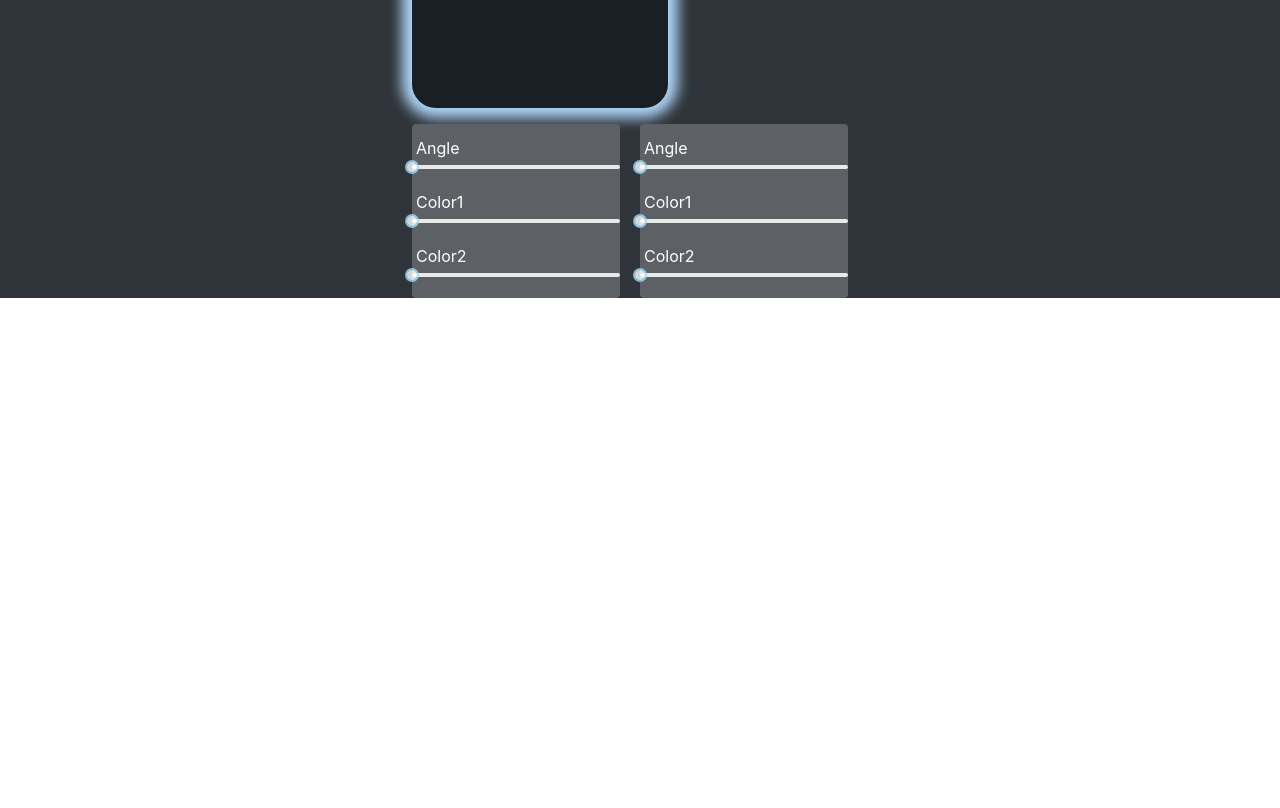
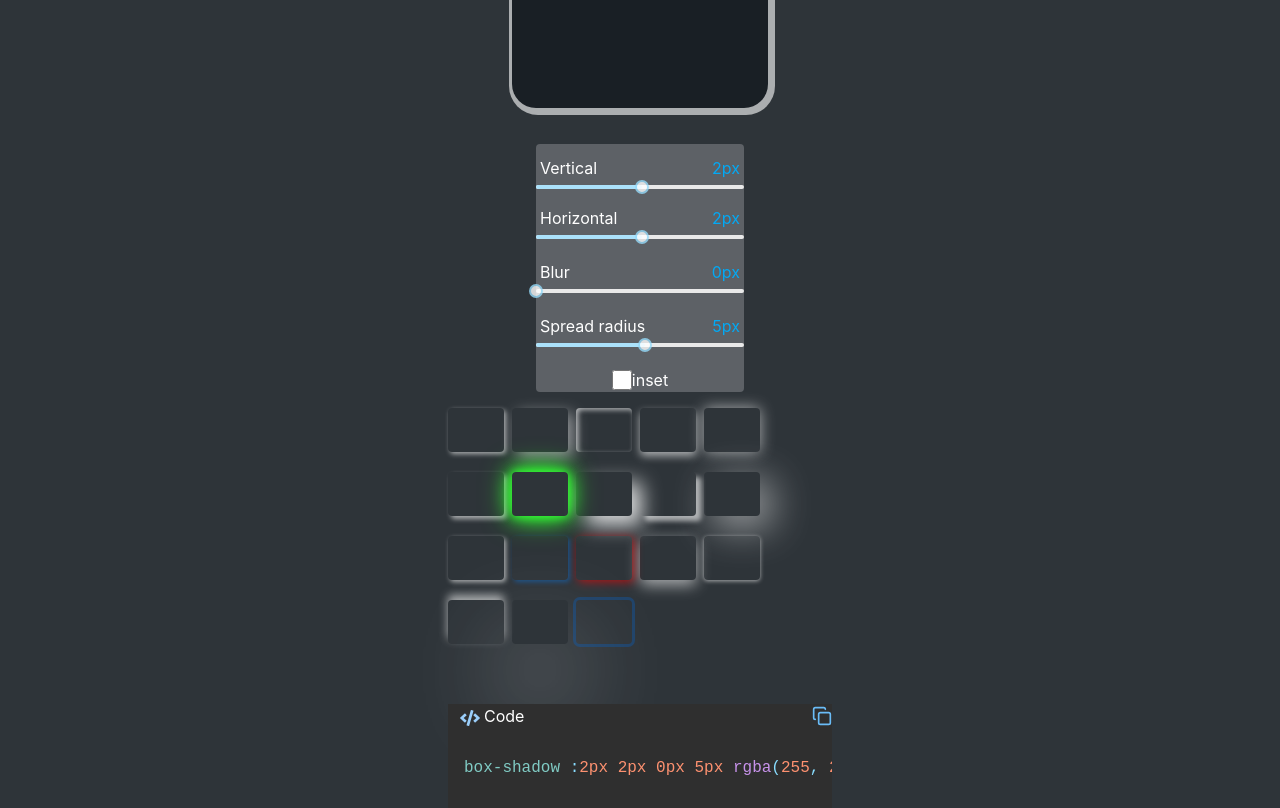
Before and after one commit to mazharzaka/thewebfather-main, a React (Create React App) app: page /Boxshadow in a window 1280 px wide. Shown: the part 840-1648 px from the top of the page. Before the commit the page ends 1138 px from the top, so only its background shows below. Built offline with nearby package versions, Linux system fonts and the light colour scheme.

Commit message:
finsh box shadow

```diff
--- a/src/components/Boxshadow/index.js
+++ b/src/components/Boxshadow/index.js
@@ -1,65 +1,115 @@
 import Slider from "rc-slider";
-import React from "react";
-
+import React, { useEffect, useState } from "react";
+import "react-color-palette/css";
+import { materialDark } from "react-syntax-highlighter/dist/esm/styles/prism";
+import { Prism as SyntaxHighlighter } from "react-syntax-highlighter";
+import { FaCode } from "react-icons/fa";
+import { LuCopy, LuCopyCheck } from "react-icons/lu";
+import CopyToClipboard from "react-copy-to-clipboard";
 function Boxshadow() {
+  const [vertical, setVertical] = useState(2);
+  const [horizontal, setHorizontal] = useState(2);
+  const [spread, setSpread] = useState(5);
+  const [blur, setBlur] = useState(0);
+  const [inset, setinset] = useState(false);
+  const [color, setcolor] = useState("rgba(255, 255, 255, 0.6)");
+  const [boxShadow, setboxShadow] = useState(
+    "2px 2px 5px rgba(255, 255, 255, 0.1)"
+  );
+  const [copy, setcopy] = useState(false);
+  useEffect(() => {
+    inset
+      ? setboxShadow(
+          `inset ${horizontal}px ${vertical}px ${blur}px ${spread}px ${color}`
+        )
+      : setboxShadow(
+          `${horizontal}px ${vertical}px ${blur}px ${spread}px ${color}`
+        );
+  }, [horizontal, vertical, blur, spread, inset]);
+  const handleVertical = (e) => {
+    setVertical(e);
+  };
+  const handlehorizontal = (e) => {
+    setHorizontal(e);
+  };
+  const handlespread = (e) => {
+    setSpread(e);
+  };
+  const handleblur = (e) => {
+    setBlur(e);
+  };
+  const Check = (e) => {
+    setinset(e.target.checked);
+  };
+  const handelBox = (e) => {
+    const box = e.target.style.boxShadow;
+    setboxShadow(box);
+    console.log(box);
+    const Sbox = document.getElementById("Sbox");
+    let nums = box
+      .split(")")[1]
+      .split("px")
+      .map((e) => Number(e));
+    setHorizontal(nums[0]);
+    setVertical(nums[1]);
+    setBlur(nums[2]);
+    setSpread(0);
+    // console.log(nums[4]);
+    nums.length === 5 && setSpread(nums[3]);
+    setinset(box.includes("inset"));
+    setcolor(box.split(")")[0] + ")");
+    Sbox.style.boxShadow = box;
+  };
   return (
     <div className="flex flex-col">
-      <div className="flex items-center mt-6 mb-4 justify-start">
+      <div className="flex items-center mt-6 mb-9 justify-center">
         <div
           className="w-64 h-44 bg-black-100  rounded-3xl"
-          style={{ boxShadow: "0px 0px 14px 10px #b1d8fb" }}
+          style={{
+            boxShadow: boxShadow,
+          }}
+          id="Sbox"
         ></div>
       </div>
-      <div className="flex ">
-        <div className="w-52 rounded  bg-black-400 mr-5">
-          {/* <div className="w-full picker one">
-          <ColorPicker
-            height={100}
-            hideInput={["rgb", "hsv"]}
-            color={color}
-            onChange={setColor}
-          />
-        </div>
-        <div className="flex mt-3 w-full justify-center">
-          <div
-            id="color"
-            // className="w-10 border-2 border-transparent h-6 rounded mr-6 bg-blue-100  active"
-            // handleRender={handleRender}
-            style={{ background: color1 }}
-            onClick={Fcolor}
-          ></div>
-          <div
-            id="color"
-            // className="w-10 border-2  border-transparent h-6 rounded bg-blue-100 "
-            onClick={Seccolor}
-            style={{ background: color2 }}
-          ></div>
-        </div>
-        <div className="w-full flex flex-col mt-4">
-          <label className="ml-1 mr-1 text-white">Type</label>
-          <div className="w-full text-center">
-            <select
-              onClick={Type}
-              id="options"
-              className="h-7 w-4/5 mt-3 rounded border-2  border-transparent focus:outline-none "
-            >
-              <option>linear</option>
-              <option>radial</option>
-            </select>
-          </div>
-        </div> */}
-
+      <div className="flex justify-center">
+        <div className="w-52 rounded  bg-black-400 ">
           <div className="w-full  flex flex-col mt-3" id="angle">
             <label className="ml-1 mr-1 flex justify-between text-blue-100">
               {" "}
-              <span className="text-white">Angle</span>
-              {/* {deg}deg */}
+              <span className="text-white">Vertical </span>
+              {vertical}px
             </label>
             <div className="w-full text-center">
               <Slider
-                min={0}
-                // onChange={(e) => Deg(e)}
-                max={360}
+                min={-100}
+                value={vertical}
+                max={100}
+                onChange={handleVertical}
+                styles={{
+                  tracks: {
+                    background: `linear-gradient(90deg, #03a9f4 0%, #43e1b0 50%, #4caf50 100%)`,
+                  },
+                  track: {
+                    background: "transparent",
+                  },
+                }}
+                // value={deg}
+                className="transparent h-1.5 w-4/5  cursor-pointer appearance-none rounded-lg border-transparent"
+              />
+            </div>
+          </div>
+          <div className="w-full  flex flex-col mt-3" id="angle">
+            <label className="ml-1 mr-1 flex justify-between text-blue-100">
+              {" "}
+              <span className="text-white">Horizontal </span>
+              {horizontal}px
+            </label>
+            <div className="w-full text-center">
+              <Slider
+                min={-100}
+                value={horizontal}
+                max={100}
+                onChange={handlehorizontal}
                 styles={{
                   tracks: {
                     background: `linear-gradient(90deg, #03a9f4 0%, #43e1b0 50%, #4caf50 100%)`,
@@ -76,13 +126,15 @@ function Boxshadow() {
           <div className="w-full flex flex-col mt-4">
             <label className="ml-1 mr-1 flex justify-between text-blue-100">
               {" "}
-              <span className="text-white">Color1</span>
-              {/* {fnum}% */}
+              <span className="text-white">Blur </span>
+              {blur}px
             </label>
             <div className="w-full text-center">
               <Slider
                 min={0}
-                // onChange={(e) => Fnum(e)}
+                value={blur}
+                max={100}
+                onChange={handleblur}
                 styles={{
                   tracks: {
                     background: `linear-gradient(90deg, #03a9f4 0%, #43e1b0 50%, #4caf50 100%)`,
@@ -91,8 +143,6 @@ function Boxshadow() {
                     background: "transparent",
                   },
                 }}
-                max={360}
-                // value={fnum}
                 className="transparent h-1.5 w-4/5  cursor-pointer appearance-none rounded-lg border-transparent"
               />
             </div>
@@ -100,12 +150,15 @@ function Boxshadow() {
           <div className="w-full flex flex-col mt-4 mb-4">
             <label className="ml-1 mr-1 flex justify-between text-blue-100">
               {" "}
-              <span className="text-white">Color2</span>
-              {/* {snum}% */}
+              <span className="text-white">Spread radius</span>
+              {spread}px
             </label>
             <div className="w-full text-center">
               <Slider
-                min={0}
+                min={-100}
+                value={spread}
+                max={100}
+                onChange={handlespread}
                 styles={{
                   tracks: {
                     background: `linear-gradient(90deg, #03a9f4 0%, #43e1b0 50%, #4caf50 100%)`,
@@ -115,124 +168,168 @@ function Boxshadow() {
                   },
                 }}
                 // onChange={(e) => Snum(e)}
-                max={360}
+
                 // value={snum}
                 className="transparent h-1.5 w-4/5  cursor-pointer appearance-none rounded-lg border-transparent"
               />
             </div>
           </div>
-        </div>
-        <div className="w-52 rounded  bg-black-400 mr-5">
-          {/* <div className="w-full picker one">
-          <ColorPicker
-            height={100}
-            hideInput={["rgb", "hsv"]}
-            color={color}
-            onChange={setColor}
-          />
-        </div>
-        <div className="flex mt-3 w-full justify-center">
-          <div
-            id="color"
-            // className="w-10 border-2 border-transparent h-6 rounded mr-6 bg-blue-100  active"
-            // handleRender={handleRender}
-            style={{ background: color1 }}
-            onClick={Fcolor}
-          ></div>
-          <div
-            id="color"
-            // className="w-10 border-2  border-transparent h-6 rounded bg-blue-100 "
-            onClick={Seccolor}
-            style={{ background: color2 }}
-          ></div>
-        </div>
-        <div className="w-full flex flex-col mt-4">
-          <label className="ml-1 mr-1 text-white">Type</label>
-          <div className="w-full text-center">
-            <select
-              onClick={Type}
-              id="options"
-              className="h-7 w-4/5 mt-3 rounded border-2  border-transparent focus:outline-none "
-            >
-              <option>linear</option>
-              <option>radial</option>
-            </select>
-          </div>
-        </div> */}
-
-          <div className="w-full  flex flex-col mt-3" id="angle">
-            <label className="ml-1 mr-1 flex justify-between text-blue-100">
-              {" "}
-              <span className="text-white">Angle</span>
-              {/* {deg}deg */}
+          <div className="w-full flex justify-center">
+            <label className="text-white flex items-center ">
+              <input type="checkbox" onClick={Check} className="w-5 h-5" />
+              inset
             </label>
-            <div className="w-full text-center">
-              <Slider
-                min={0}
-                // onChange={(e) => Deg(e)}
-                max={360}
-                styles={{
-                  tracks: {
-                    background: `linear-gradient(90deg, #03a9f4 0%, #43e1b0 50%, #4caf50 100%)`,
-                  },
-                  track: {
-                    background: "transparent",
-                  },
-                }}
-                // value={deg}
-                className="transparent h-1.5 w-4/5  cursor-pointer appearance-none rounded-lg border-transparent"
-              />
-            </div>
-          </div>
-          <div className="w-full flex flex-col mt-4">
-            <label className="ml-1 mr-1 flex justify-between text-blue-100">
-              {" "}
-              <span className="text-white">Color1</span>
-              {/* {fnum}% */}
-            </label>
-            <div className="w-full text-center">
-              <Slider
-                min={0}
-                // onChange={(e) => Fnum(e)}
-                styles={{
-                  tracks: {
-                    background: `linear-gradient(90deg, #03a9f4 0%, #43e1b0 50%, #4caf50 100%)`,
-                  },
-                  track: {
-                    background: "transparent",
-                  },
-                }}
-                max={360}
-                // value={fnum}
-                className="transparent h-1.5 w-4/5  cursor-pointer appearance-none rounded-lg border-transparent"
-              />
-            </div>
-          </div>
-          <div className="w-full flex flex-col mt-4 mb-4">
-            <label className="ml-1 mr-1 flex justify-between text-blue-100">
-              {" "}
-              <span className="text-white">Color2</span>
-              {/* {snum}% */}
-            </label>
-            <div className="w-full text-center">
-              <Slider
-                min={0}
-                styles={{
-                  tracks: {
-                    background: `linear-gradient(90deg, #03a9f4 0%, #43e1b0 50%, #4caf50 100%)`,
-                  },
-                  track: {
-                    background: "transparent",
-                  },
-                }}
-                // onChange={(e) => Snum(e)}
-                max={360}
-                // value={snum}
-                className="transparent h-1.5 w-4/5  cursor-pointer appearance-none rounded-lg border-transparent"
-              />
-            </div>
           </div>
         </div>
+      </div>
+      <div className=" flex mt-4  flex-wrap w-80">
+        <div
+          className="w-14 rounded mr-2 mb-5  h-11 "
+          style={{
+            boxShadow: "2px 2px 5px rgba(255, 255, 255, 0.6)",
+          }}
+          onClick={handelBox}
+        ></div>
+        <div
+          className="w-14 rounded mr-2 mb-5 h-11 "
+          style={{
+            boxShadow: "5px 5px 15px rgba(255, 255, 255, 0.5)",
+          }}
+          onClick={handelBox}
+        ></div>
+        <div
+          className="w-14 rounded mr-2 mb-5 h-11 "
+          style={{
+            boxShadow: "inset 2px 2px 5px rgba(255, 255, 255, 0.6)",
+          }}
+          onClick={handelBox}
+        ></div>
+        <div
+          className="w-14 rounded mr-2 mb-5 h-11 "
+          style={{
+            boxShadow: "0 4px 8px rgba(255, 255, 255, 0.6)",
+          }}
+          onClick={handelBox}
+        ></div>
+        <div
+          className="w-14 rounded mr-2 mb-5 h-11 "
+          style={{
+            boxShadow: "0 0 15px rgba(255, 255, 255, 0.6)",
+          }}
+          onClick={handelBox}
+        ></div>
+        <div
+          className="w-14 rounded mr-2 mb-5 h-11 "
+          style={{
+            boxShadow: "3px 3px 5px rgba(255, 255, 255, 0.6)",
+          }}
+          onClick={handelBox}
+        ></div>
+        <div
+          className="w-14 rounded mr-2 mb-5 h-11 "
+          style={{
+            boxShadow: "0 0 10px #33ff33, 0 0 20px #33ff33, 0 0 30px #33ff33",
+          }}
+          onClick={handelBox}
+        ></div>
+        <div
+          className="w-14 rounded mr-2 mb-5 h-11 "
+          style={{
+            boxShadow: "10px 10px 20px rgba(255, 255, 255, 0.8)",
+          }}
+          onClick={handelBox}
+        ></div>
+        <div
+          className="w-14 rounded mr-2 mb-5 h-11 "
+          style={{
+            boxShadow: " 5px 5px 5px rgba(255, 255, 255, 0.6)",
+          }}
+          onClick={handelBox}
+        ></div>
+        <div
+          className="w-14 rounded mr-2 mb-5 h-11 "
+          style={{
+            boxShadow: "10px 10px 40px rgba(255, 255, 255, 0.6)",
+          }}
+          onClick={handelBox}
+        ></div>
+        <div
+          className="w-14 rounded mr-2 mb-5 h-11 "
+          style={{
+            boxShadow: "2px 2px 5px rgba(255, 255, 255, 0.6)",
+          }}
+          onClick={handelBox}
+        ></div>
+        <div
+          className="w-14 rounded mr-2 mb-5 h-11 "
+          style={{
+            boxShadow: " 2px 2px 5px rgba(0, 128, 255, 0.4)",
+          }}
+          onClick={handelBox}
+        ></div>
+        <div
+          className="w-14 rounded mr-2 mb-5 h-11 "
+          style={{
+            boxShadow: "2px 2px 10px rgba(255, 0, 0, 0.6)",
+          }}
+          onClick={handelBox}
+        ></div>
+        <div
+          className="w-14 rounded mr-2 mb-5 h-11 "
+          style={{
+            boxShadow: "0 5px 15px rgba(255, 255, 255, 0.6)",
+          }}
+          onClick={handelBox}
+        ></div>{" "}
+        <div
+          className="w-14 rounded mr-2 mb-5 h-11 "
+          style={{
+            boxShadow: " 0px 1px 4px rgba(255, 255, 255, 0.6)",
+          }}
+          onClick={handelBox}
+        ></div>
+        <div
+          className="w-14 rounded mr-2 mb-5 h-11 "
+          style={{
+            boxShadow: " 0 -5px 10px rgba(255, 255, 255, 0.6)",
+          }}
+          onClick={handelBox}
+        ></div>
+        <div
+          className="w-14 rounded mr-2 mb-5 h-11 "
+          style={{
+            boxShadow: "0px 48px 100px 0px rgba(255, 255, 255, 0.6)",
+          }}
+          onClick={handelBox}
+        ></div>{" "}
+        <div
+          className="w-14 rounded mr-2 mb-5 h-11 "
+          style={{
+            boxShadow: "0px 0px 0px 3px rgba(3, 102, 214, 0.3)",
+          }}
+          onClick={handelBox}
+        ></div>
+      </div>
+      <div className="w-96  mt-10 bg-[#2F2F2F]">
+        <div className="ml-3 flex justify-between items-center">
+          <div className="text-white flex ">
+            <span className="text-blue-500 mt-1 text-xl mr-1">
+              <FaCode />
+            </span>{" "}
+            Code
+          </div>
+          <div className="text-blue-300 transition-all hover:text-blue-600 text-xl">
+            <CopyToClipboard
+              text={"boxShadow :" + boxShadow + ";"}
+              onCopy={() => setcopy(true)}
+            >
+              {copy ? <LuCopyCheck className="text-blue-100" /> : <LuCopy />}
+            </CopyToClipboard>
+          </div>
+        </div>
+        <SyntaxHighlighter language="css" style={materialDark}>
+          {"box-shadow :" + boxShadow + ";"}
+        </SyntaxHighlighter>
       </div>
     </div>
   );
--- a/src/components/Contrast/index.js
+++ b/src/components/Contrast/index.js
@@ -71,7 +71,7 @@ function Contrast() {
         break;
       } else if (Mcolor[0] === 255 && Mcolor[1] === 255 && Mcolor[2] === 255) {
         amount = amount * -1;
-        console.log("dark11111111111111111111111111");
+        // console.log("dark11111111111111111111111111");
       } else if (Mcolor.every((v) => v <= 0)) {
         break;
       } else if (Mcolor[0] !== 255 && Mcolor[1] !== 255 && Mcolor[2] !== 255) {
```
